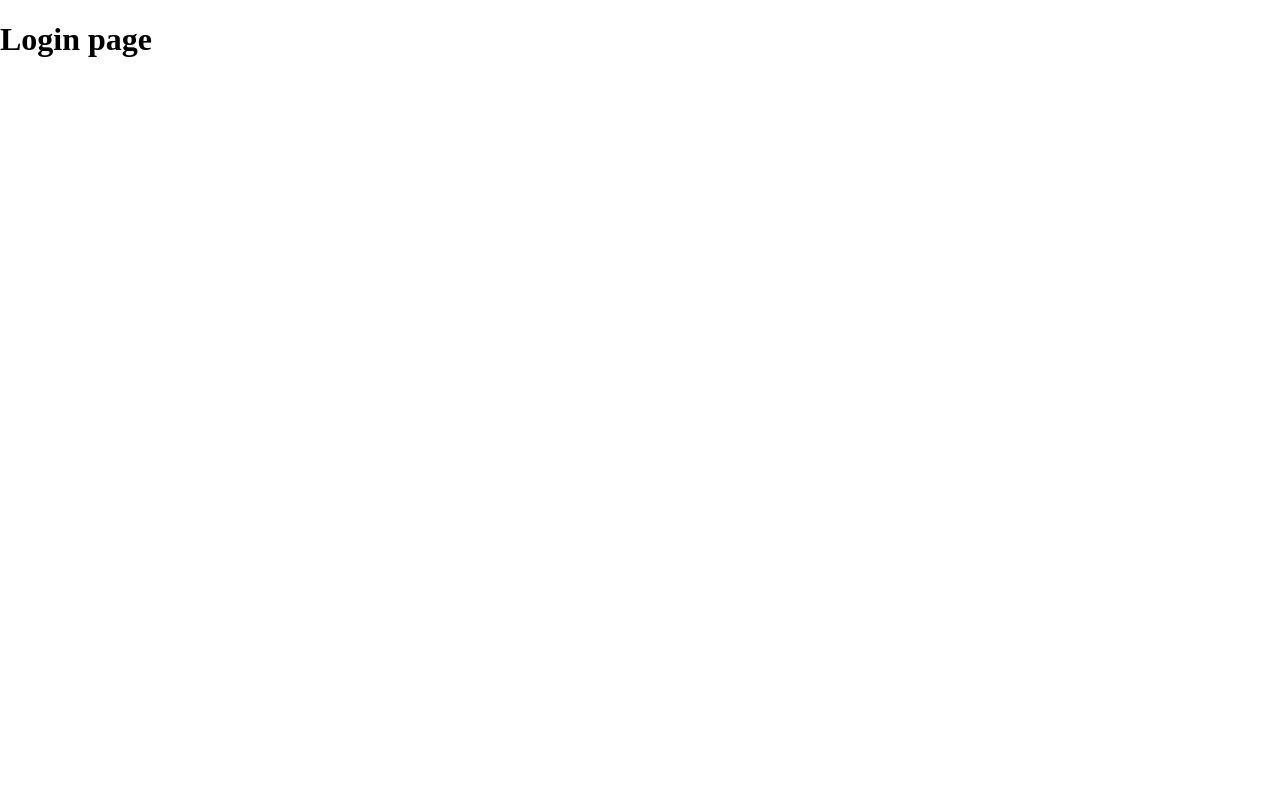
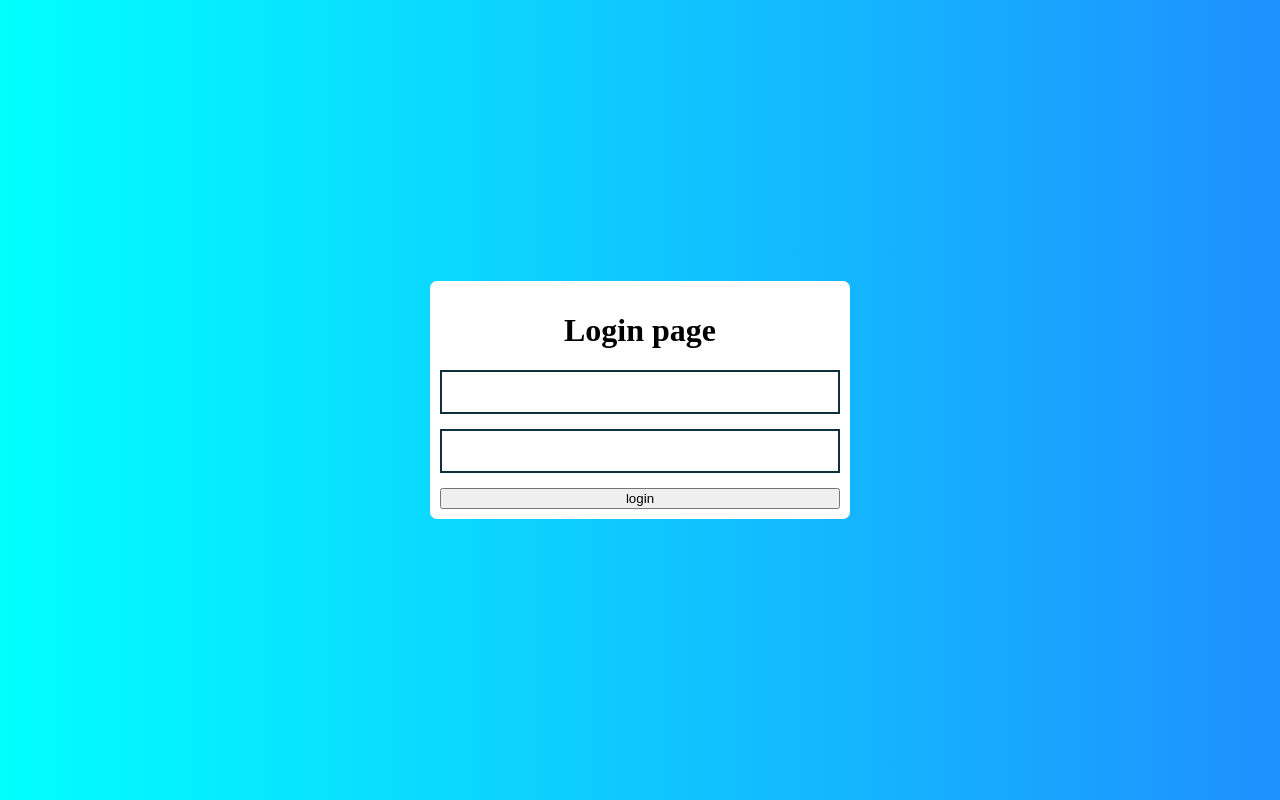
Before and after one commit to AlimBodzhgua/React-todo-app, a React (Create React App) app: page /login in a window 1280 px wide. Built offline with nearby package versions, Linux system fonts and the light colour scheme.

Commit message:
added login functionallity

```diff
--- a/db.json
+++ b/db.json
@@ -46,6 +46,23 @@
       "password": "alim123456",
       "categories": [],
       "id": 5
+    },
+    {
+      "login": "AlimBodzhgua",
+      "email": "asdf@mail.ru",
+      "password": "qweasdzxc",
+      "categories": [],
+      "id": 6
+    },
+    {
+      "email": "alim@mail.ru",
+      "password": "alim123456",
+      "id": 7
+    },
+    {
+      "email": "alim@mail.ru",
+      "password": "alim123456",
+      "id": 8
     }
   ]
 }
--- a/src/App.css
+++ b/src/App.css
@@ -16,7 +16,8 @@ body{
 
 }
 
-.register {
+.register,
+.login {
     height: 100vh;
     background: linear-gradient(to left, #1E90FF, #00FFFF);
 
@@ -25,7 +26,8 @@ body{
     justify-content: center;
 }
 
-.register__inner {
+.register__inner,
+.login__inner {
     background-color: #fff;
     border-radius: 7px;
     padding: 10px;
@@ -38,7 +40,8 @@ body{
     width: 100%;
 }
 
-.register__title {
+.register__title
+.login__title {
     margin-bottom: 10px;
     text-transform: uppercase;
 }
--- /dev/null
+++ b/src/components/LoginForm.js
@@ -0,0 +1,33 @@
+import React from 'react';
+import {useForm} from 'react-hook-form';
+
+export default function LoginForm({loginUser}) {
+
+	const {register, handleSubmit} = useForm()
+
+	return (
+		<form className='form' onSubmit={handleSubmit(loginUser)}>
+			<input
+				{...register("email", {
+					required: {
+						message: "email required",
+						value: true,
+					},
+				})}
+				className="form__input"
+				type="email"
+			/>
+			<input
+				{...register("password", {
+					required: {
+						message: "password required",
+						value: true,
+					},
+				})}
+				className="form__input"
+				type="password"
+			/>
+			<button type="submit">login</button>
+		</form>
+	);
+}
--- a/src/pages/Login.js
+++ b/src/pages/Login.js
@@ -1,9 +1,31 @@
 import React from 'react';
+import axios from 'axios';
+import {useNavigate} from 'react-router-dom';
+import LoginForm from '../components/LoginForm';
 
 export default function Login() {
+	const navigate = useNavigate();
+
+	const loginUser = async(data) => {
+		console.log(data);
+		try {
+			const response = await axios.post('http://localhost:8080/users', {...data});
+			console.log(response);
+			if (response.status === 201) {
+				console.log('user logged in');
+				navigate('/');
+			}
+		} catch (error) {
+			throw new Error("Login error:", error.message);
+		}
+	}
+
 	return (
-		<div>
-			<h1>Login page</h1>
+		<div className="login">
+			<div className="login__inner">
+				<h1 className="login__title">Login page</h1>
+					<LoginForm loginUser={loginUser} />
+			</div>
 		</div>
 	)
 }
```
Also changed, not shown: src/components/RegisterForm.js (+2 -8 lines).
